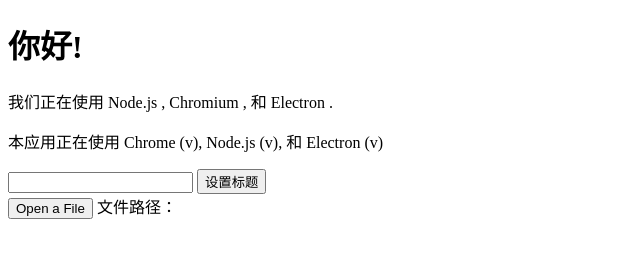
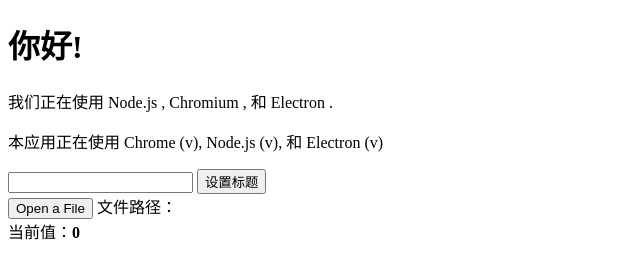
Before and after one commit to fengyingweb/electronDemo, an Electron app: page src/index.html in a window 800 px wide. Shown: the full height of the page, 0-640 px from the left. Drawn offline with Linux system fonts and the light colour scheme; no server answers.

Commit message:
Update index.html

```diff
--- a/src/index.html
+++ b/src/index.html
@@ -20,6 +20,9 @@
       <button id="open-btn">Open a File</button>
       <span>文件路径：</span><strong id="filePath"></strong>
     </div>
+    <div>
+      <span>当前值：</span><strong id="counter">0</strong>
+    </div>
     <script type="module" src="./js/render.js"></script>
   </body>
 </html>
```
